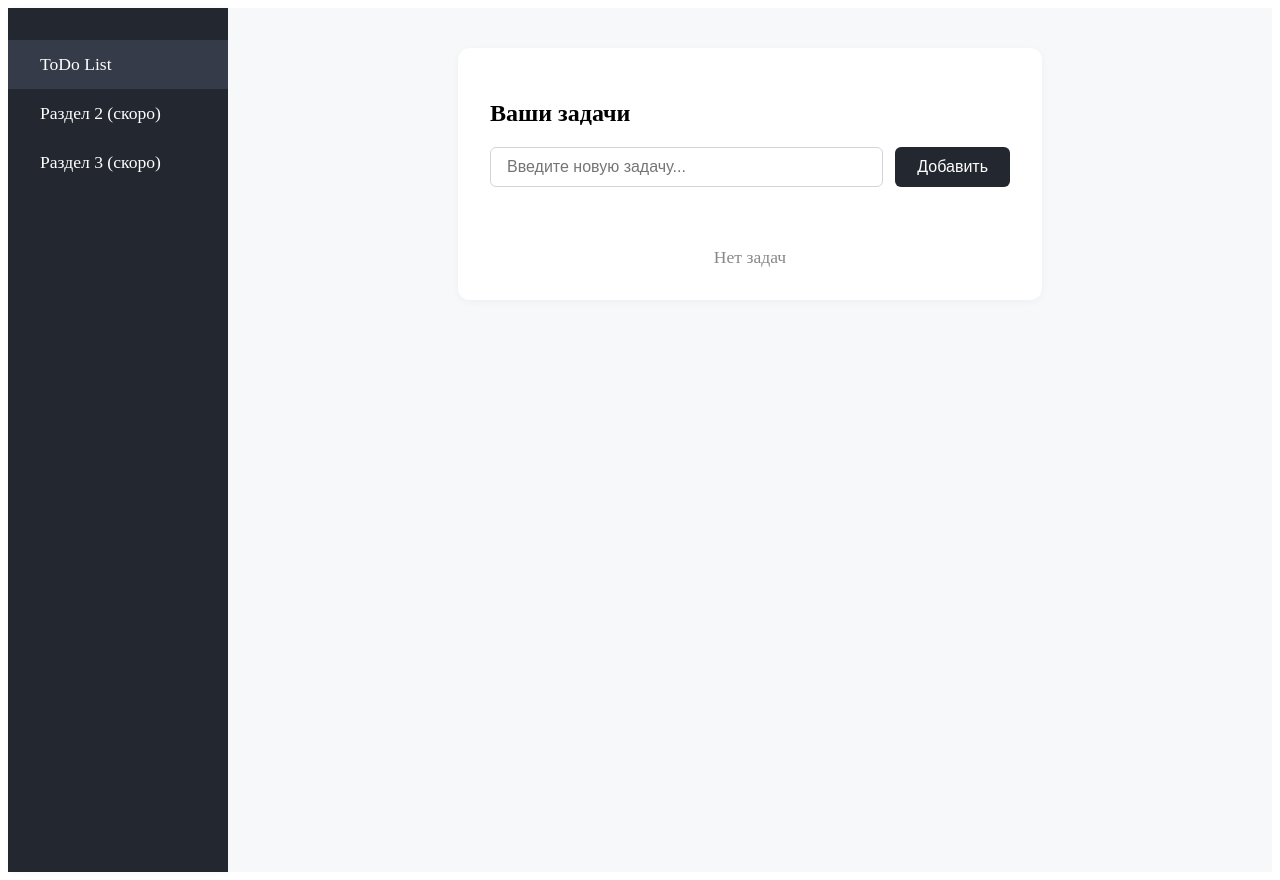
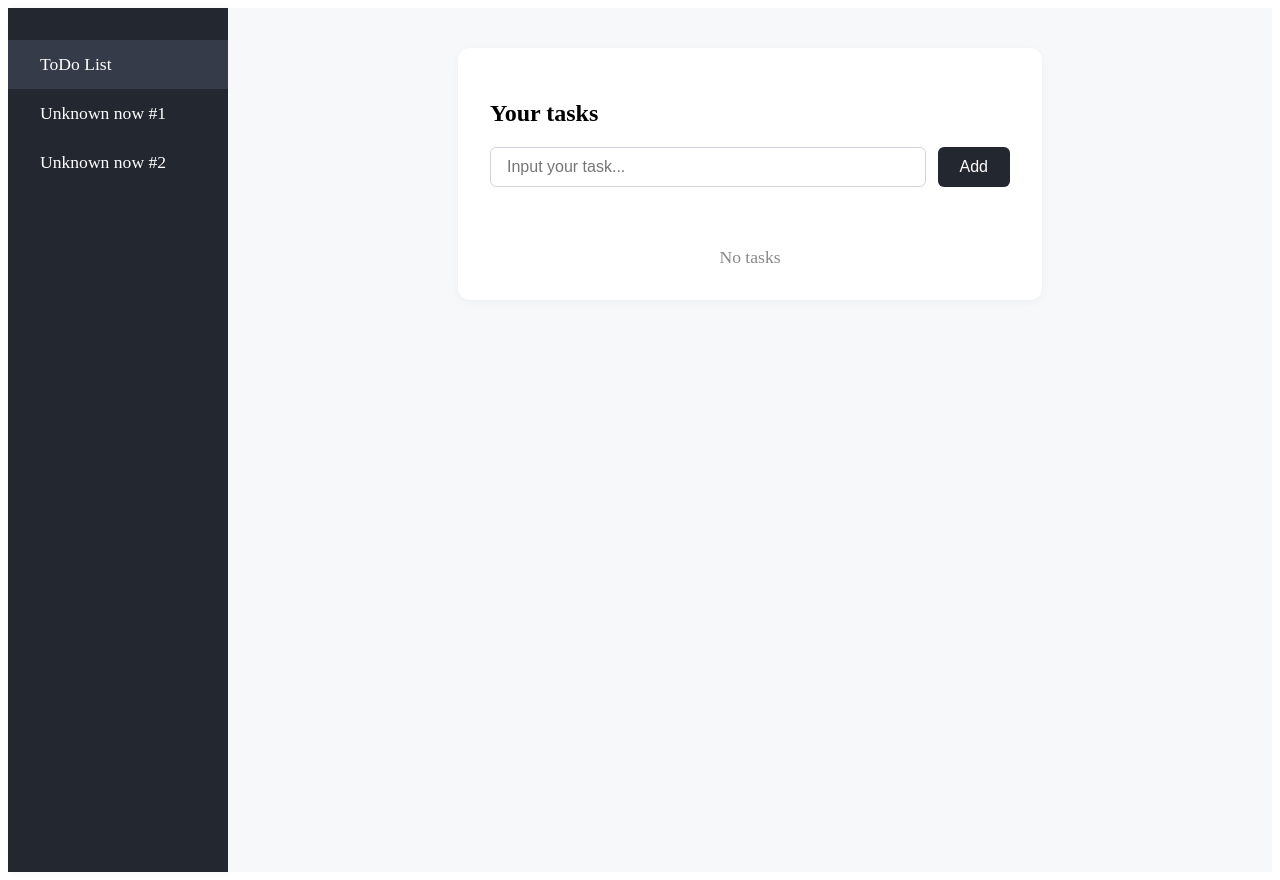
Before and after one commit to LuvioNN/ToDo, a React (Vite) app: page / in a window 1280 px wide. Built offline with nearby package versions, Linux system fonts and the light colour scheme.

Commit message:
fix: localizing to English
localized to eng

```diff
--- a/src/components/Sidebar.tsx
+++ b/src/components/Sidebar.tsx
@@ -7,8 +7,8 @@ const Sidebar: React.FC = () => {
       <nav>
         <ul>
           <li className="sidebar__item active">ToDo List</li>
-          <li className="sidebar__item">Раздел 2 (скоро)</li>
-          <li className="sidebar__item">Раздел 3 (скоро)</li>
+          <li className="sidebar__item">Unknown now #1</li>
+          <li className="sidebar__item">Unknown now #2</li>
         </ul>
       </nav>
     </aside>
--- a/src/components/ToDoList.scss
+++ b/src/components/ToDoList.scss
@@ -78,3 +78,18 @@
 .todo-list__delete-btn:hover {
   background: #c82333;
 }
+.todo-list__delete-all-btn {
+  background: #dc3545;
+  color: #fff;
+  border: none;
+  border-radius: 6px;
+  padding: 10px 20px;
+  font-size: 1rem;
+  cursor: pointer;
+  transition: background 0.2s;
+  margin-bottom: 20px;
+  width: 100%;
+}
+.todo-list__delete-all-btn:hover {
+  background: #c82333;
+}
--- a/src/components/ToDoList.tsx
+++ b/src/components/ToDoList.tsx
@@ -27,22 +27,34 @@ const ToDoList: React.FC = () => {
     setTodos(todos.filter((_, i) => i !== index));
   };
 
+  const handleDeleteAll = () => {
+    setTodos([]);
+  };
+
   return (
     <div className="todo-list">
-      <h2>Ваши задачи</h2>
+      <h2>Your tasks</h2>
+      {todos.length > 0 && (
+        <button
+          className="todo-list__delete-all-btn"
+          onClick={handleDeleteAll}
+        >
+          Delete All
+        </button>
+      )}
       <form className="todo-list__form" onSubmit={handleAdd}>
         <input
           type="text"
           className="todo-list__input"
-          placeholder="Введите новую задачу..."
+          placeholder="Input your task..."
           value={input}
           onChange={e => setInput(e.target.value)}
         />
-        <button className="todo-list__add-btn" type="submit">Добавить</button>
+        <button className="todo-list__add-btn" type="submit">Add</button>
       </form>
       <div className="todo-list__items">
         {todos.length === 0 ? (
-          <div className="todo-list__empty">Нет задач</div>
+          <div className="todo-list__empty">No tasks</div>
         ) : (
           todos.map((todo, idx) => (
             <div className="todo-list__item" key={idx}>
@@ -51,7 +63,7 @@ const ToDoList: React.FC = () => {
                 className="todo-list__delete-btn"
                 onClick={() => handleDelete(idx)}
               >
-                Удалить
+                Delete
               </button>
             </div>
           ))
```
